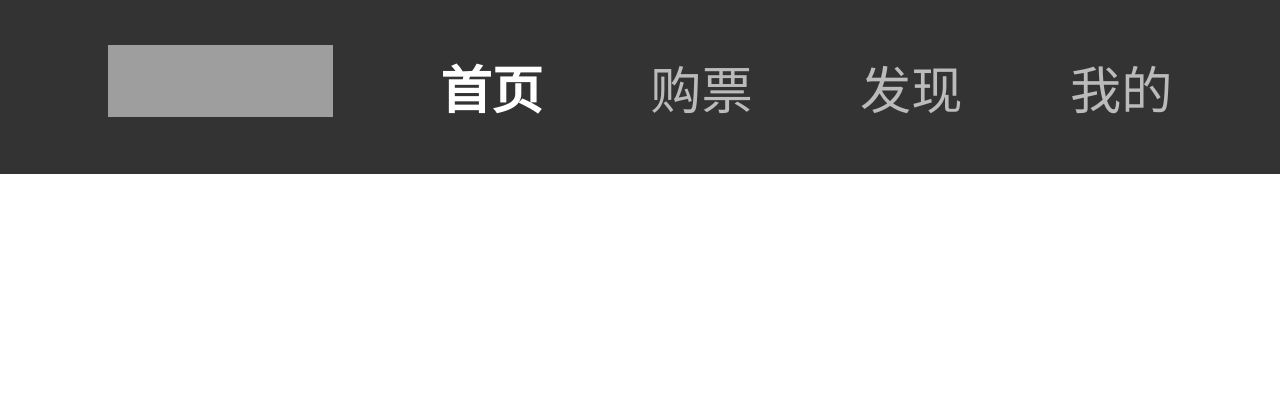
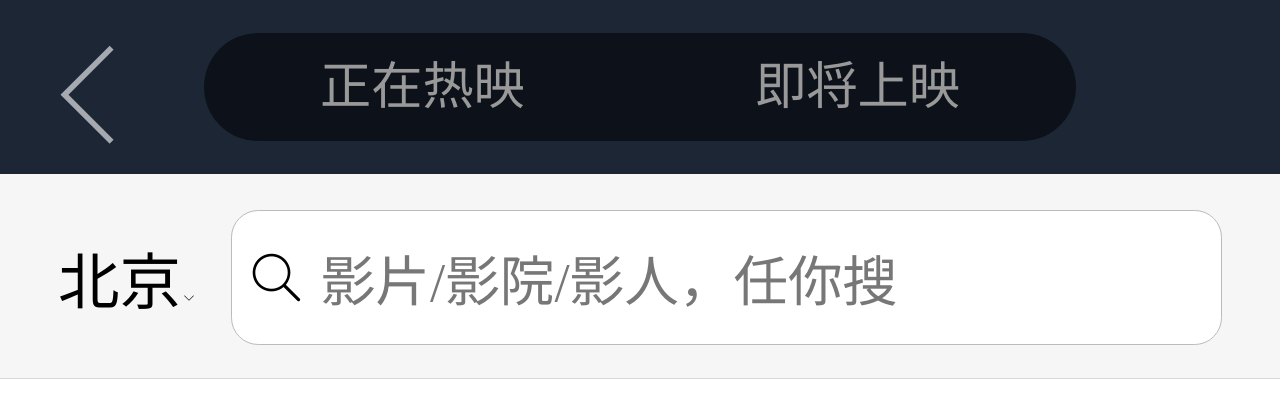
Before and after one commit to gzh51914/mtime, a Vue app: page /home/Coming in a window 1280 px wide. Shown: the top 418 px of the page. Built offline with nearby package versions, Linux system fonts and the light colour scheme; grey boxes are pictures that could not be loaded.

Commit message:
热映页面完成:tada:

```diff
--- a/src/App.vue
+++ b/src/App.vue
@@ -1,6 +1,6 @@
 <template>
   <div id="app">
-    <Tabbar></Tabbar>
+    <!-- <Tabbar></Tabbar> -->
     <router-view/>
   </div>
 </template>
--- /dev/null
+++ b/src/components/MovieList.vue
@@ -0,0 +1,115 @@
+<template>
+    <ul>
+        <li v-for='movie in movieList'
+        :key='movie.movieId'
+        @click="toDetail(movie.movieId)"
+        >   <div class="movie">
+                <div class="moviepic">
+                    <img :src="movie.img" alt="">
+                </div>
+                <div class="moviewords">
+                    <b class="title">{{movie.t}}</b>
+                    <p class="p1"><i class="dot">“</i><span class="Sectitle">{{movie.commonSpecial}}</span></p>
+                    <p class="p2"><i class="cine_01">IMAX</i><i class="cine_01">中国巨幕</i></p>
+                    <p class="p3"><span class="con">1家影院上映1场</span><a href="" class="detailbtn">查影讯</a></p>
+                </div>
+            </div>
+        </li>
+    </ul>
+</template>
+
+<script>
+import axios from 'axios'
+export default {
+    data () {
+        return {
+            movieList : []
+        }
+    },
+    methods:{
+        toDetail(id){
+            this.$router.push(`/movie/${id}`)
+        }
+    },
+    created(){
+        axios.get("/api/Service/callback.mi/Showtime/LocationMovies.api?locationId=290&t=2020491025827205").then(res=>{
+            this.movieList = res.data.ms;
+        })
+    }
+}
+</script>
+
+<style lang="scss" scoped>
+    i{
+        font-style: normal;
+    }
+    ul{
+        padding-left: .17rem;
+        box-sizing: border-box;
+        li{
+            padding: .17rem 0 .1rem 0;
+            box-sizing: border-box;
+            height: 1.47rem;
+            border-bottom: 1px solid #d8d8d8;
+            list-style-type: none;
+            .movie{
+                display: flex;
+
+                .moviepic{
+                    width:.76rem;
+                    height: 1.14rem;
+                    margin-right: .17rem;
+                    img{
+                        width: 100%;
+                        height: 100%;
+                    }
+                }
+                .moviewords{
+                    flex: 1;
+                    .title{
+                        font-size: .17rem;
+                    }
+                    .p1{
+                        .dot{
+                            font-family: "宋体";
+                            font-size: .2rem;
+                            color: #659d0e;
+                        }
+                        .Sectitle{
+                            color: #659d0e;
+                        }
+                    }
+                    .p2{
+                        margin: .05rem 0;
+                        .cine_01{
+                            padding: 0 .05rem;
+                            color: #659d0e;
+                            border-radius: 0.03rem;
+                            border: 1px solid #659d0e;
+                            margin-right: .03rem;
+                        }
+                    }
+                    .p3{
+                        .con{
+                            display: inline-block;
+                            font-size: .14rem;
+                            color: #999;
+                            height: .4rem;
+                            line-height: .4rem;
+                        }
+                        .detailbtn{
+                            text-decoration: none;
+                            color: #659d0e;
+                            font-size: .16rem;
+                            border: 1px solid #659d0e;
+                            border-radius: .2rem;
+                            padding: .07rem .2rem;
+                            float: right;
+                            margin-right: .17rem;
+                        }
+                    }
+                }
+            }
+        }
+    }
+</style>
--- /dev/null
+++ b/src/components/MovieSearch.vue
@@ -0,0 +1,51 @@
+<template>
+    <div class="search">
+        <div class="cityShow"><b>北京</b><i class="iconfont icon-xiajiantou"></i></div>
+        <div class="searchInp">
+            <i class="iconfont icon-sousuo"></i>
+            <span>影片/影院/影人，任你搜</span>
+        </div>
+    </div>
+</template>
+
+<script>
+export default {
+
+}
+</script>
+
+<style lang="scss" scoped>
+    .search{
+        background: #f6f6f6;
+        height: .6rem;
+        padding: .09rem .17rem .08rem .17rem;
+        box-sizing: border-box;
+        display: flex;
+        align-items: center;
+        border-bottom: 1px solid #d8d8d8;
+        .cityShow{
+            b{
+                font-size: .18rem;
+                font-weight: normal;
+            }
+        }
+        .searchInp{
+            background: #fff;
+            height: .39rem;
+            flex: 1;
+            display: flex;
+            align-items: center;
+            border: 1px solid #bbb;
+            border-radius: .08rem;
+            margin-left: 0.1rem;
+            i{
+                font-size: .16rem;
+                padding: 0 0.05rem;
+            }
+            span{
+                color: #777;
+                font-size: .16rem;
+            }
+        }
+    }
+</style>
--- /dev/null
+++ b/src/components/MovieTab.vue
@@ -0,0 +1,77 @@
+<template>
+    <div class="header">
+        <a href="/home" class="btn_back iconfont icon-jt-left"></a>
+        <ul class="table">
+            <router-link v-for='nav in navdata'
+            :key='nav.id'
+            :to='nav.path'
+            tag='li'
+            active-class='curr'
+            ><span>{{nav.title}}</span>
+            </router-link>
+        </ul>
+    </div>
+</template>
+<script>
+export default {
+    data () {
+        return {
+            navdata: [
+                { id: 1, title: '正在热映', path: '/home/hot' },
+                { id: 2, title: '即将上映', path: '/home/coming' },
+            ]
+        }
+    }
+}
+</script>
+<style lang="scss" scoped>
+    .header{
+        height: 0.51rem;
+        background: #1C2635;
+        box-sizing: border-box;
+        padding: 0 .17rem;
+        display: flex;
+        flex-direction: column;
+        justify-content: center;
+
+        .btn_back{
+            position: absolute;
+            z-index: 2;
+            left: 0;
+            top: 0;
+            width: .51rem;
+            height: .51rem;
+            font-size: .51rem;
+            color: #A6AAB0;
+            overflow: hidden;
+            text-decoration: none;
+        }
+        ul,li{
+            list-style: none;
+        }
+        .table{
+            background: #0d121a;
+            margin: 0 auto;
+            width: 2.55rem;
+            height: .31rem;
+            padding: 1px;
+            border-radius: 4rem;
+            display: flex;
+            li{
+                width: 50%;
+                text-align: center;
+                line-height: .31rem;
+                span{
+                    color: #999;
+                }
+            }
+            .curr{
+                background: #1C2635;
+                border-radius: 4rem;
+                span{
+                    color: white;
+                }
+            }
+        }
+    }
+</style>
--- /dev/null
+++ b/src/views/Coming.vue
@@ -0,0 +1,19 @@
+<template>
+    <div class="Coming">
+        <MovieTab></MovieTab>
+        <MovieSearch></MovieSearch>
+    </div>
+</template>
+<script>
+import MovieTab from '@/components/MovieTab'
+import MovieSearch from '@/components/MovieSearch'
+export default {
+    components: {
+        MovieTab,
+        MovieSearch
+    }
+}
+</script>
+<style lang="scss" scoped>
+
+</style>
--- /dev/null
+++ b/src/views/Hot.vue
@@ -0,0 +1,23 @@
+<template>
+    <div class="Hot">
+        <MovieTab></MovieTab>
+        <MovieSearch></MovieSearch>
+        <MovieList></MovieList>
+    </div>
+</template>
+<script>
+import MovieTab from '@/components/MovieTab'
+import MovieSearch from '@/components/MovieSearch'
+import MovieList from '@/components/MovieList'
+export default {
+    components: {
+        MovieTab,
+        MovieSearch,
+        MovieList
+    }
+}
+</script>
+
+<style>
+
+</style>
--- /dev/null
+++ b/src/views/Movie.vue
@@ -0,0 +1,15 @@
+<template>
+  <div>
+      详情页电影id{{$route.params.id}}
+  </div>
+</template>
+
+<script>
+export default {
+
+}
+</script>
+
+<style>
+
+</style>
--- a/vue.config.js
+++ b/vue.config.js
@@ -1,11 +1,11 @@
 module.exports = {
   devServer: {
     proxy: {
-      "/info": {
+      "/api": {
         target: "https://m.mtime.cn",
         changeOrigin: true,
         pathRewrite: {
-          "^/info": ""
+          "^/api": ""
         }
       }
     }
```
Also changed, not shown: src/router/index.js (+16 -1 lines).
